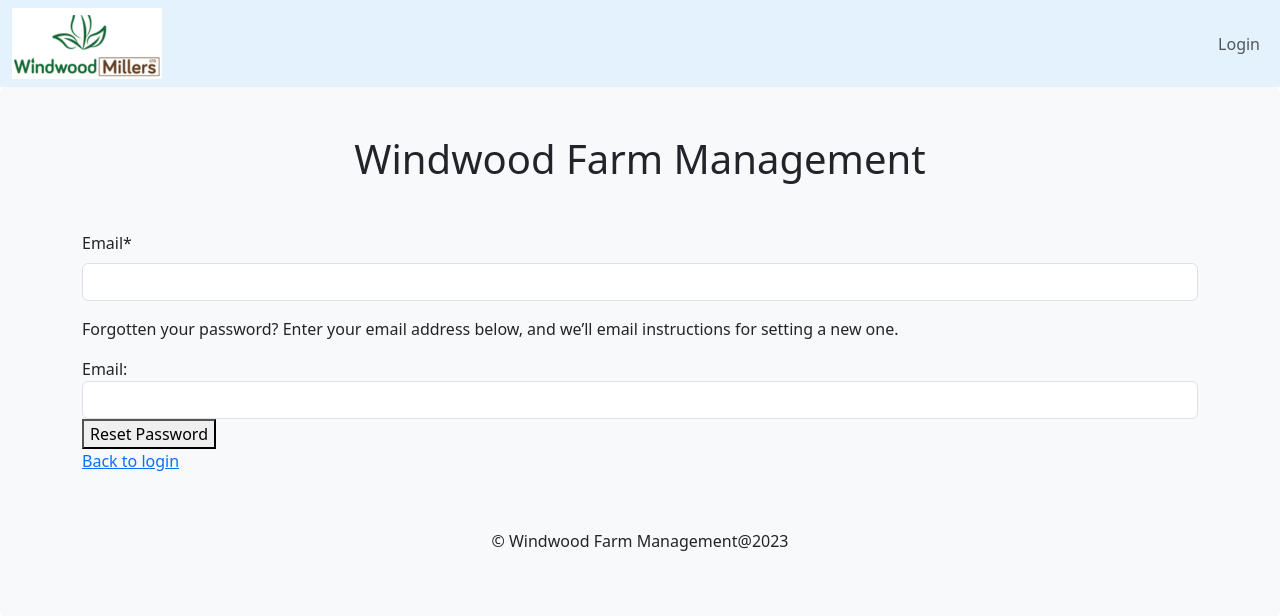
After one commit to SheilaAbby/farm-management, a Django app: page /password_reset/ in a window 1280 px wide. The commit adds this page. Shown: the top 616 px of the page. Run offline with Django 4.2, Linux system fonts and the light colour scheme; some libraries are stand-ins or nearby versions.

Commit message:
Added static file, reset password, more updates

```diff
--- a/main/forms.py
+++ b/main/forms.py
@@ -2,15 +2,17 @@ import re
 from django import forms
 from django.contrib.auth.forms import UserCreationForm
 from main.models import CustomUser
+from django.contrib.auth.forms import PasswordResetForm
 
 class RegisterForm(UserCreationForm):
+    email = forms.EmailField(max_length=30, help_text='Required. Enter your email address.')
     first_name = forms.CharField(max_length=30, help_text='Required. Enter your first name.')
     last_name = forms.CharField(max_length=30, help_text='Required. Enter your last name.')
     role = forms.ChoiceField(choices=[('farmer', 'Farmer'), ('field_agent', 'Field Agent'), ('lead_agronomist', 'Lead Agronomist'), ('manager', 'Manager/Staff')])
 
     class Meta:
         model = CustomUser
-        fields = ['first_name', 'last_name', 'username','role', 'password1', 'password2']
+        fields = ['first_name', 'last_name', 'email', 'username','role', 'password1', 'password2']
 
 class LoginForm(forms.Form):
     username = forms.CharField(
@@ -27,3 +29,9 @@ class LoginForm(forms.Form):
             }
         )
     )
+
+class PasswordResetForm(PasswordResetForm):
+    def __init__(self, *args, **kwargs):
+        super().__init__(*args, **kwargs)
+        # Add custom CSS classes to form elements
+        self.fields['email'].widget.attrs['class'] = 'custom-class'
--- a/main/templates/main/base.html
+++ b/main/templates/main/base.html
@@ -1,3 +1,4 @@
+{% load static %}
 <!DOCTYPE html>
 <html lang="en">
   <head>
@@ -12,8 +13,14 @@
     />
   </head>
   <body>
-    <nav class="navbar navbar-expand-lg navbar-dark bg-dark">
+    <nav class="navbar navbar-expand-lg navbar-light" style="background-color: #e3f2fd;">
       <div class="container-fluid">
+      <div>
+          <!-- Logo section -->
+          <a class="navbar-brand" href="/">
+            <img src="{% static 'images/windwood-logo.png' %}" alt="Windwood Farm Management Logo">
+          </a>
+        </div>
         <div>
           <ul class="navbar-nav">
            {% if user.is_authenticated %}
@@ -23,26 +30,50 @@
             <li class="nav-item">
               <a class="nav-link" href="/about">About</a>
             </li>
+            <li class="nav-item">
+              <a class="nav-link" href="/learning">Training</a>
+            </li>
+            <li class="nav-item">
+              <a class="nav-link" href="/chat">Chat RealTime</a>
+            </li>
             {% endif%}
           </ul>
         </div>
         <div>
           <ul class="navbar-nav">
           {% if user.is_authenticated %}
-          <span class='navbar-text'>Logged in as {{user.username}} | </span>
+          <span class='navbar-text'>Logged in as <strong>{{user.username}}</strong> | </span>
           <li class='nav-item'>
           <a class='nav-link' href='/logout'>Log Out</a>
           </li>
           {% else %}
             <li class="nav-item">
+            {% if request.path != '/login/' and request.path != '/sign-up/' %}
               <a class="nav-link" href="/login">Login</a>
+            {% endif %}
             </li>
             {% endif%}
           </ul>
         </div>
       </div>
     </nav>
+    <div class="bg-light p-4 rounded">
+    <div class="bg-light p-4 rounded text-center"> <!-- Add text-center class for centering -->
+     <h1 class="mb-4">Windwood Farm Management</h1>
+     </div>
     <div class="container">{% block content %}{% endblock %}</div>
+    <div class="bg-light p-4 rounded">
+     <footer class="bg-light text-dark py-3">
+      <div class="container">
+        <div class="row">
+          <div class="col-md-12 text-center">
+            <p class="m-0">
+              &copy; Windwood Farm Management@2023
+            </p>
+          </div>
+        </div>
+      </div>
+    </footer>
     <script
       src="https://cdn.jsdelivr.net/npm/@popperjs/core@2.11.8/dist/umd/popper.min.js"
       integrity="sha384-I7E8VVD/ismYTF4hNIPjVp/Zjvgyol6VFvRkX/vR+Vc4jQkC+hVqc2pM8ODewa9r"
--- a/main/templates/main/farmer_home.html
+++ b/main/templates/main/farmer_home.html
@@ -2,4 +2,9 @@
 {% block title %}farmer's{% endblock %}
 {% block content %}
 <h1>Farmers Home Page!</h1>
+<div class="d-flex justify-content-center align-items-center vh-100">
+  <div class="text-center border p-4 shadow rounded">
+    <span class="mb-0 text-muted">
+      <button class="btn btn-success">Farmer Personal Details</button>
+  </div>
 {% endblock %}
--- /dev/null
+++ b/main/templates/registration/password_reset_form.html
@@ -0,0 +1,12 @@
+{% extends 'main/base.html' %}
+{% block title %}Reset Password{% endblock %}
+{% load crispy_forms_tags %}
+{% block content %}
+<form method="post">
+{% csrf_token %}{{form|crispy}}
+<p>Forgotten your password? Enter your email address below, and we’ll email instructions for setting a new one.</p>
+{{ form.email.label_tag }} {{ form.email }}
+<button type="submit">Reset Password</button>
+</form>
+<p><a href="{% url 'password_reset' %}">Back to login</a></p>
+{% endblock %}
--- a/main/templates/registration/sign_up.html
+++ b/main/templates/registration/sign_up.html
@@ -2,9 +2,13 @@
 {% block title %}Sign Up{% endblock %}
 {% load crispy_forms_tags %}
 {% block content %}
+<div class="d-flex justify-content-center align-items-center vh-150">
+<div class="text-center border p-4 shadow rounded">
 <form method="post">
 {% csrf_token %}{{form|crispy}}
 <p>Have an account? <a href="/login">Login</a></p>
 <button type="submit" class="btn btn-success">Register</button>
 </form>
+</div>
+</div>
 {% endblock %}
--- a/main/urls.py
+++ b/main/urls.py
@@ -1,5 +1,6 @@
 from django.urls import path
 from . import views
+from django.contrib.auth import views as auth_views
 
 urlpatterns = [
     path('', views.index, name='home'),
@@ -11,4 +12,8 @@ urlpatterns = [
     path('field_agent_home/', views.field_agent_home, name='field_agent_home'),
     path('lead_agronomist_home/', views.lead_agronomist_home, name='lead_agronomist_home'),
     path('manager_home/', views.manager_home, name='manager_home'),
+    path('password_reset/', views.reset_password, name='password_reset'),
+    path('password_reset/done/', auth_views.PasswordResetDoneView.as_view(), name='password_reset_done'),
+    path('reset/<uidb64>/<token>/', auth_views.PasswordResetConfirmView.as_view(), name='password_reset_confirm'),
+    path('reset/done/', auth_views.PasswordResetCompleteView.as_view(), name='password_reset_complete'),
 ]
--- a/main/views.py
+++ b/main/views.py
@@ -1,11 +1,12 @@
+from django.http import HttpResponse
 from django.shortcuts import render, redirect
 from django.contrib.auth.views import LoginView
-from .forms import RegisterForm, LoginForm
+from .forms import RegisterForm, LoginForm, PasswordResetForm
 from django.contrib.auth import login, logout, authenticate
 from django.contrib.auth.views import LogoutView
 from django.urls import reverse_lazy
 from django.contrib.auth.decorators import login_required
-
+from django.core.mail import send_mail
 
 
 # Create your views here.
@@ -71,3 +72,26 @@ def login_view(request):
 def custom_logout_view(request):
     logout(request)
     return redirect(reverse_lazy('login'))
+
+def reset_password(request):
+    form = PasswordResetForm()
+    return render(request, 'registration/password_reset_form.html', {"form": form})
+    # if request.method == 'POST':
+    #     form = PasswordResetForm(request.POST)
+    #     if form.is_valid():
+    #         return redirect('/password_reset/done')
+    # else:
+    #     form = PasswordResetForm()
+    # return render(request, 'registration/password_reset_form.html', {"form": form})
+
+    # form_class = PasswordResetForm
+    # template_name = 'registration/password_reset_form.html.html'
+
+    # subject = 'Test Email'
+    # message = 'This is a test email sent using Mailgun.'
+    # from_email = 'postmaster@sandboxeba38c7c567940d392f5335911764c14.mailgun.org'
+    # recipient_list = ['sheilakioko@gmail.com']
+
+    # send_mail(subject, message, from_email, recipient_list)
+
+    # return HttpResponse('Email sent successfully.')
```
Also changed, not shown: farm_management_web/settings.py (+20 -9 lines), main/templates/registration/login.html (+9 -2 lines), main/templates/registration/password_reset_confirm.html (added), main/templates/registration/password_reset_email.html (added), main/templates/registration/password_reset_subject.txt (added), static/images/windwood-logo.png (added), 1 other file.
